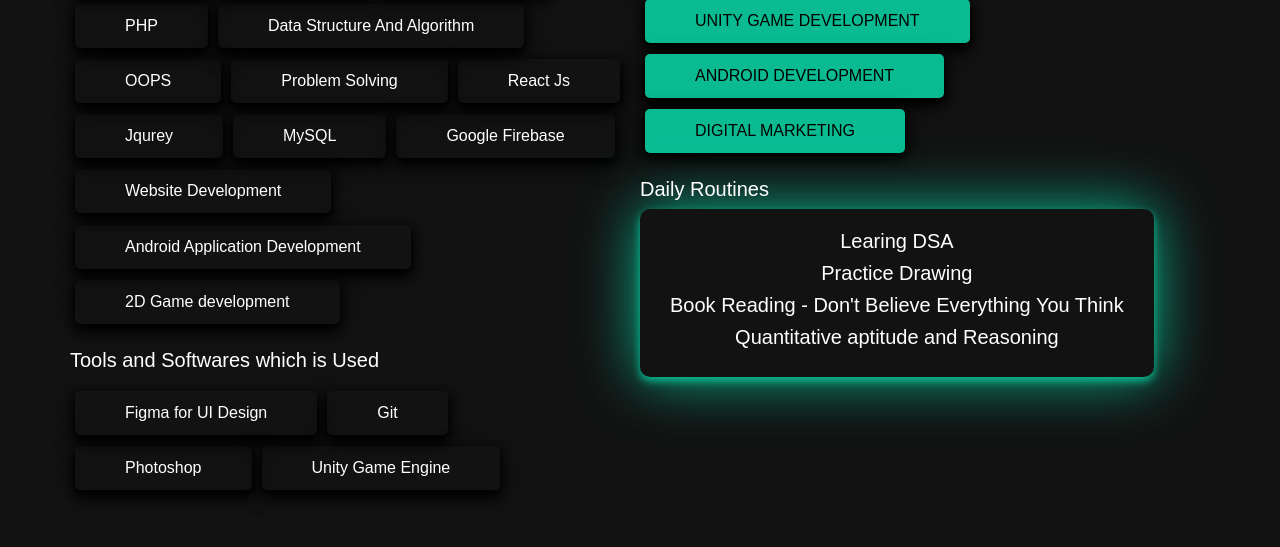
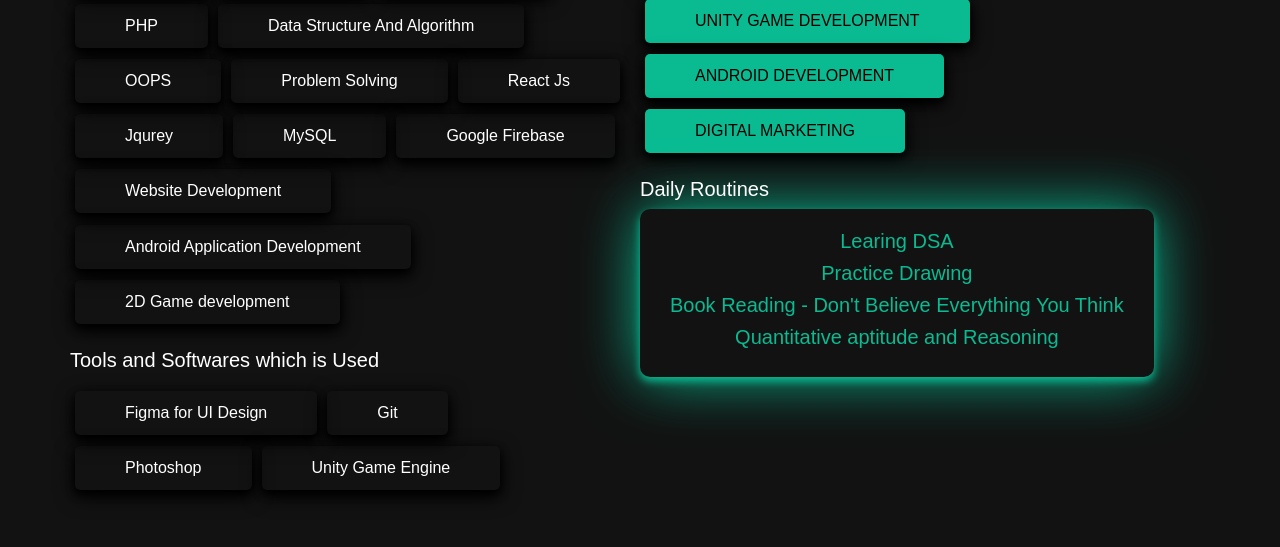
Before and after one commit to dinakar-i/dinakar-i.github.io, a PHP site: page / in a window 1280 px wide. Shown: the part 478-1025 px from the top of the page. Run offline with PHP 8.4, Linux system fonts and the light colour scheme; some libraries are stand-ins or nearby versions; some web fonts are replaced.

Commit message:
Revert "banner color text push"
This reverts commit 6721c1917ca1edcaaa3eb086e1039e172bf40cab.

```diff
--- a/css/home.css
+++ b/css/home.css
@@ -112,7 +112,7 @@
     box-shadow: 0 4px 8px 0 rgb(10, 187, 146), 0px 0px 60px 0px rgb(10, 187, 146);
     padding: 20px 30px;
     border-radius: 10px;
-    color: white;
+    color: #0abb92;
     font-family: 'Monomaniac One', sans-serif;
     cursor: default;
 }
```
